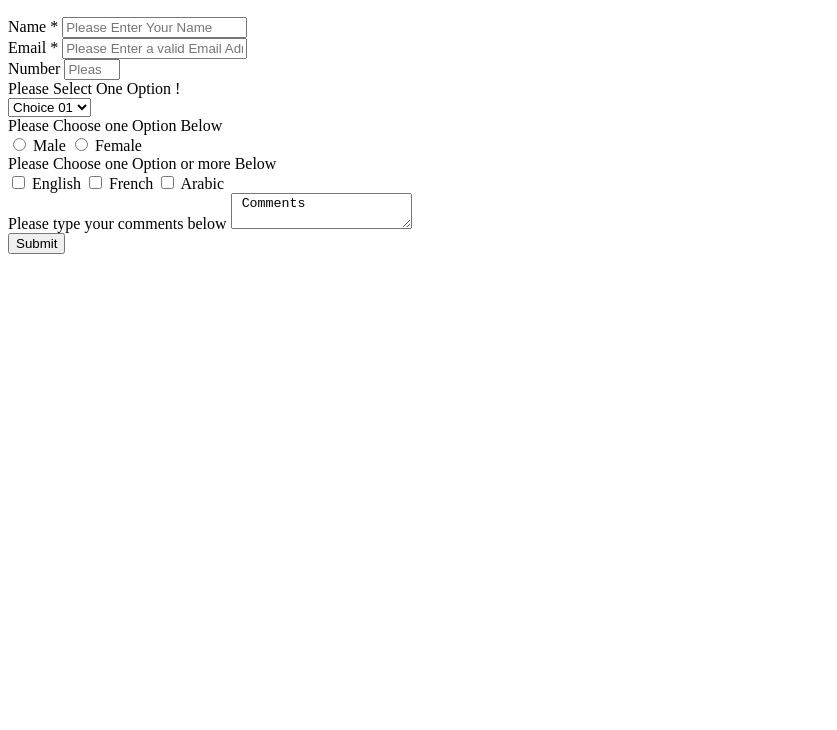
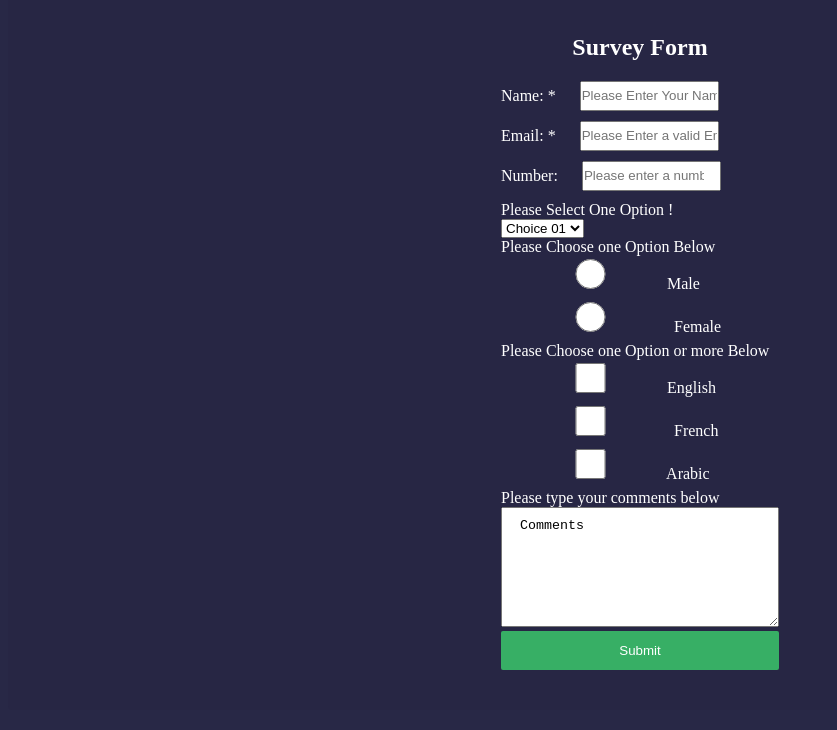
Before and after one commit to oaedward/MicroverseProject, a plain HTML site: page index.html in a window 1280 px wide. Shown: the part 148-878 px from the top of the page, without its empty margins (0-837 px from the left). Before the commit the page ends 800 px from the top, so only its background shows below. Drawn offline with Linux system fonts and the light colour scheme.

Commit message:
css file added

```diff
--- a/index.html
+++ b/index.html
@@ -3,20 +3,28 @@
   <head>
     <meta charset="utf-8" />
     <meta name="viewport" content="width=device-width, initial-scale=1" />
+    <link rel="stylesheet" href="./styles.css" />
     <title>firstPage</title>
   </head>
   <body>
+    <div class="container">
       <h1 id="title">Survey Form</h1>
       <p id="description">Please fill the survey form below and submit</p>
+    </div>
     <form id="survey-form">
       <h2>Survey Form</h2>
       <div>
-        <div>
-          <label id="name-label">Name *</label>
-          <input type="text" id="name" placeholder="Please Enter Your Name" required />
+        <div class="space">
+          <label id="name-label">Name: *</label>
+          <input
+            type="text"
+            id="name"
+            placeholder="Please Enter Your Name"
+            required
+          />
         </div>
-        <div>
-          <label id="email-label">Email *</label>
+        <div class="space">
+          <label id="email-label">Email: *</label>
           <input
             type="email"
             id="email"
@@ -24,40 +32,54 @@
             required
           />
         </div>
-        <div>
-          <label id="number-label">Number</label>
-          <input type="number" id="number" min="0" max="10" placeholder="Please enter a number between 0 and 10"  />
+        <div class="space">
+          <label id="number-label">Number:</label>
+          <input
+            type="number"
+            id="number"
+            min="0"
+            max="10"
+            placeholder="Please enter a number between 0 and 10"
+          />
         </div>
-        <div>
-          <label> Please Select One Option ! </label><br>
+        <div class="space">
+          <label> Please Select One Option ! </label><br />
           <select id="dropdown">
-            <option>
-              Choice 01
-            </option>
-            <option>
-              Choice 02
-            </option>
+            <option>Choice 01</option>
+            <option>Choice 02</option>
           </select>
-          <div>
+          <div class="space">
             <label> Please Choose one Option Below</label>
-              <br>
-              <input type="radio" name="gender" value="Male"> Male
-              <input type="radio" name="gender" value="Female"> Female
+            <br />
+            <input type="radio" name="gender" value="Male" /> Male
+            <input
+              class="input-radio"
+              type="radio"
+              name="gender"
+              value="Female"
+            />
+            Female
           </div>
-        <div>
+          <div class="space">
             <label> Please Choose one Option or more Below</label>
-          <br>
-              <input type="checkbox" name="language" value="English"> English
-              <input type="checkbox" name="language" value="French"> French
-              <input type="checkbox" name="language" value="Arabic"> Arabic
-
+            <br />
+            <input type="checkbox" name="language" value="English" /> English
+            <input
+              class="input-checkbox"
+              type="checkbox"
+              name="language"
+              value="French"
+            />
+            French
+            <input type="checkbox" name="language" value="Arabic" /> Arabic
           </div>
-        <div>
+          <div class="space">
             <label> Please type your comments below</label>
-          <textarea> Comments </textarea>
-          <br>
+            <br />
+            <textarea class="input-textarea"> Comments </textarea>
+            <br />
           </div>
-          <button id="submit">Submit</button>
+          <button type="button" id="submit">Submit</button>
         </div>
       </div>
     </form>
--- /dev/null
+++ b/styles.css
@@ -0,0 +1,75 @@
+html,
+*,
+*:before,
+*:after {
+    box-sizing: border-box;
+    padding: 0
+}
+
+body {
+    background-color: #282846;
+    color: white;
+}
+
+#title {
+    color: white;
+
+}
+
+#description {
+    margin-top: 0;
+}
+
+#survey-form {
+    margin: 0 auto 1.25rem auto;
+    align-items: center;
+    padding: 2.5rem 0.625rem;
+    border-radius: 0.25rem;
+    background-color: #272644;
+    display: flex;
+    flex-direction: column;
+}
+
+.spacer {
+    margin-bottom: 15px;
+}
+
+.container {
+    margin: 0 auto;
+    align-items: center;
+    display: flex;
+    flex-direction: column
+}
+
+#submit {
+    display: block;
+    width: 100%;
+    padding: 0.75rem;
+    background: #37af65;
+    color: inherit;
+    border-radius: 2px;
+    cursor: pointer;
+    border: none
+}
+
+input {
+    width: 50%;
+    margin-left: 20px;
+    height: 30px;
+    margin-bottom: 10px;
+}
+
+.input-radio,
+.input-checkbox {
+    display: inline-block;
+    margin-right: 0.625rem;
+    min-height: 1.25rem;
+    min-width: 1.25rem;
+}
+
+.input-textarea {
+    min-height: 120px;
+    width: 100%;
+    padding: 0.625rem;
+    resize: vertical;
+}
```
Lines whose indentation alone changed are shown as unchanged.
